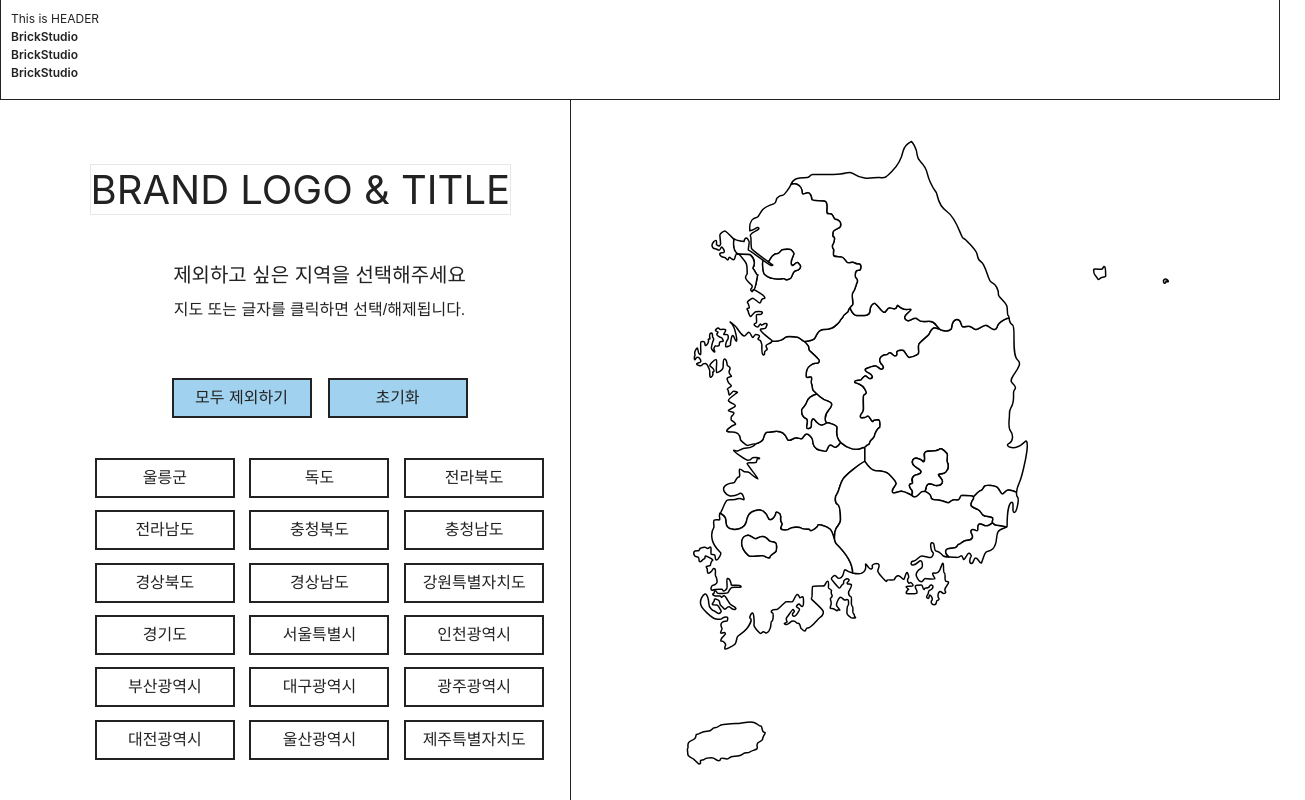
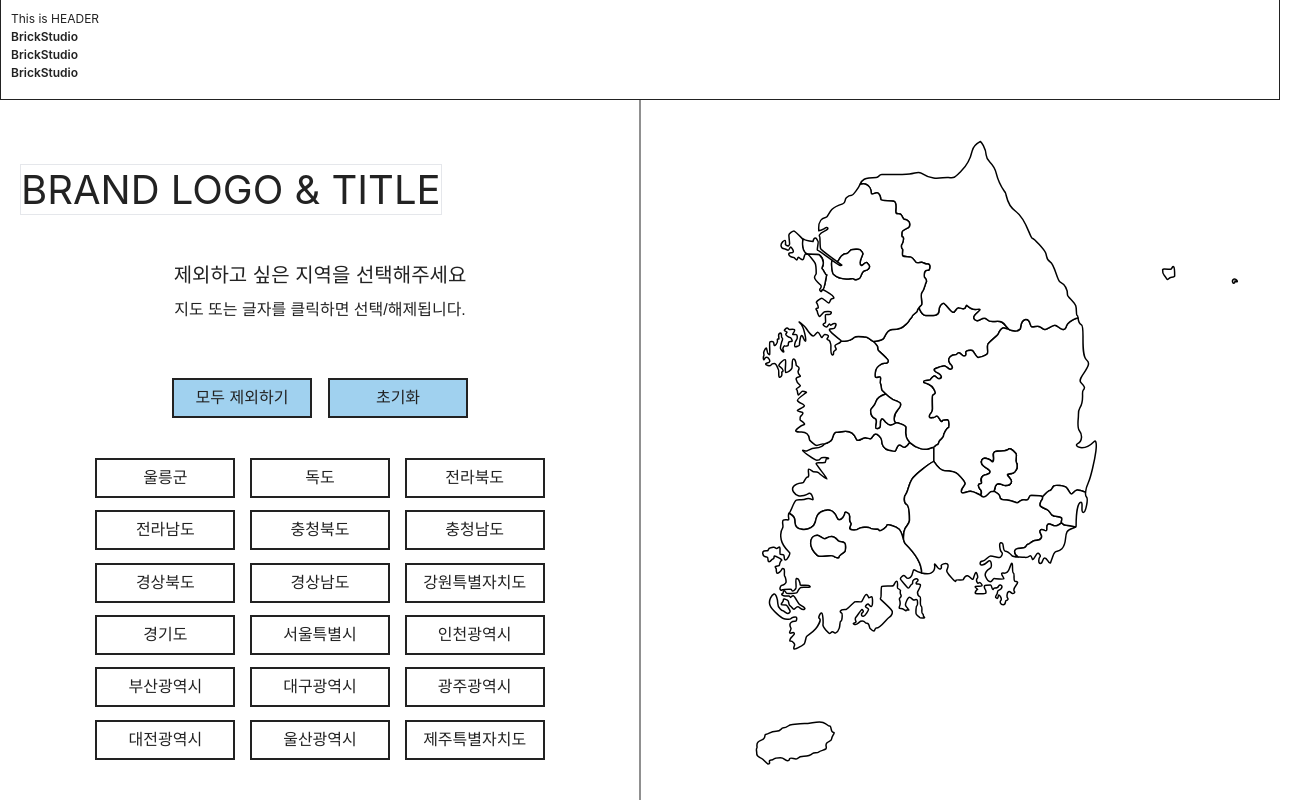
Before and after one commit to kimzeze/korea-travel-roulette, a Next.js app: page / in a window 1280 px wide. Shown: the top 800 px of the page, 1305 px wide, since content can reach past the window. Built offline with nearby package versions, Linux system fonts and the light colour scheme; a web font is replaced by a local one.

Commit message:
[💄style] layout에 메인태그 이동 및 스타일 수정

```diff
--- a/src/app/(home)/page.tsx
+++ b/src/app/(home)/page.tsx
@@ -4,9 +4,9 @@ import Guide from '@/components/Guide';
 
 export default function Home() {
   return (
-    <main className="flex flex-row items-center justify-center px-[80px]">
+    <div className="flex flex-row items-center justify-center">
       {/* 타이틀 + GUIDE 컴포넌트 묶음 */}
-      <div className="flex h-full w-[640px] flex-col items-center border-r border-primary py-[40px] text-left">
+      <div className="flex h-full w-[640px] flex-col items-center py-[40px] text-left">
         {/* 타이틀 섹션*/}
         <section className="h-[100px] w-full p-[20px]">
           <span className="border text-center text-[40px]">BRAND LOGO & TITLE</span>
@@ -17,6 +17,6 @@ export default function Home() {
       </div>
       {/* 지도 */}
       <KoreaMap />
-    </main>
+    </div>
   );
 }
--- a/src/app/layout.tsx
+++ b/src/app/layout.tsx
@@ -16,10 +16,15 @@ export default function RootLayout({
   return (
     <html lang="ko">
       <head />
-      <body>
+      <body className="flex flex-col min-h-screen">
         <Header />
-        {children}
-        <div id = "portal"></div>
+        <main className="flex-grow relative">
+          <div className="max-w-[1280px] mx-auto w-full relative">
+            <div className="absolute left-1/2 top-0 bottom-0 w-px bg-primary" style={{ transform: 'translateX(-50%)' }}></div>
+            {children}
+          </div>
+        </main>
+        <div id="portal"></div>
         <Footer/>
       </body>
     </html>
```
